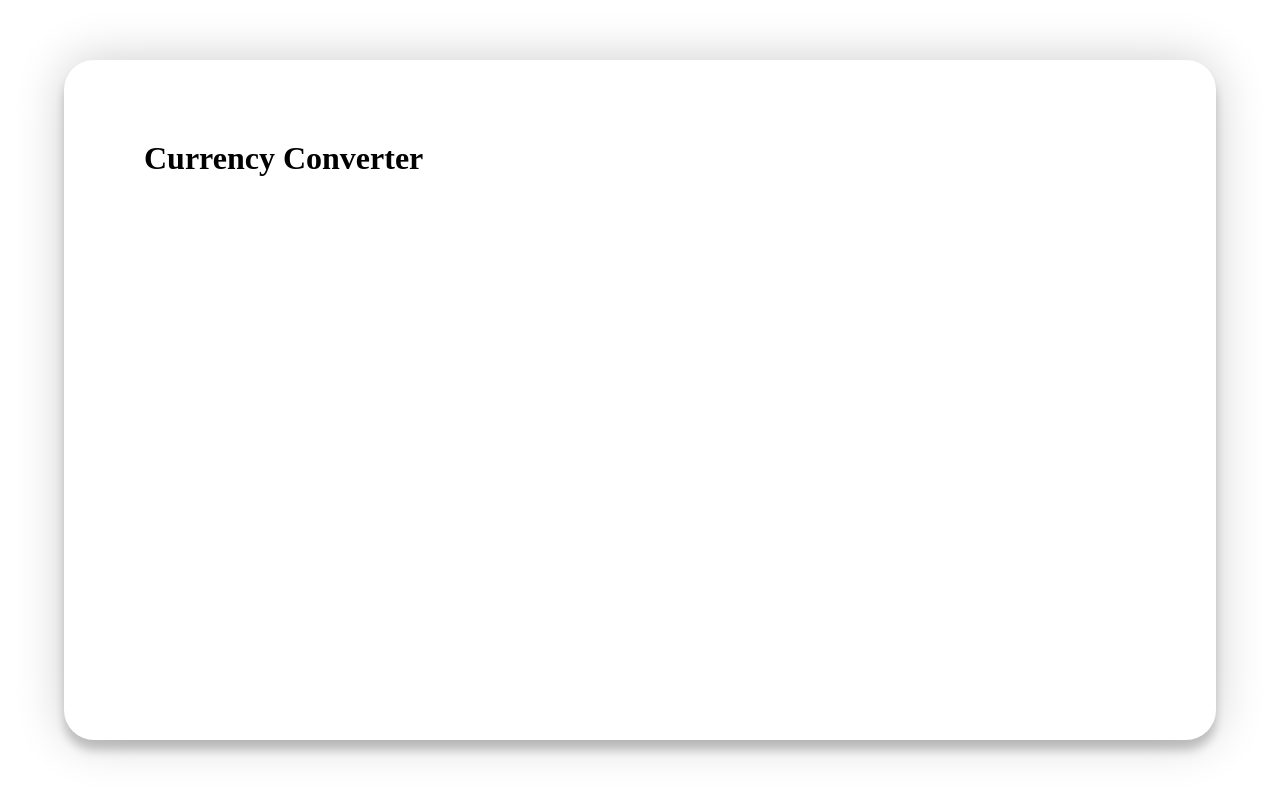
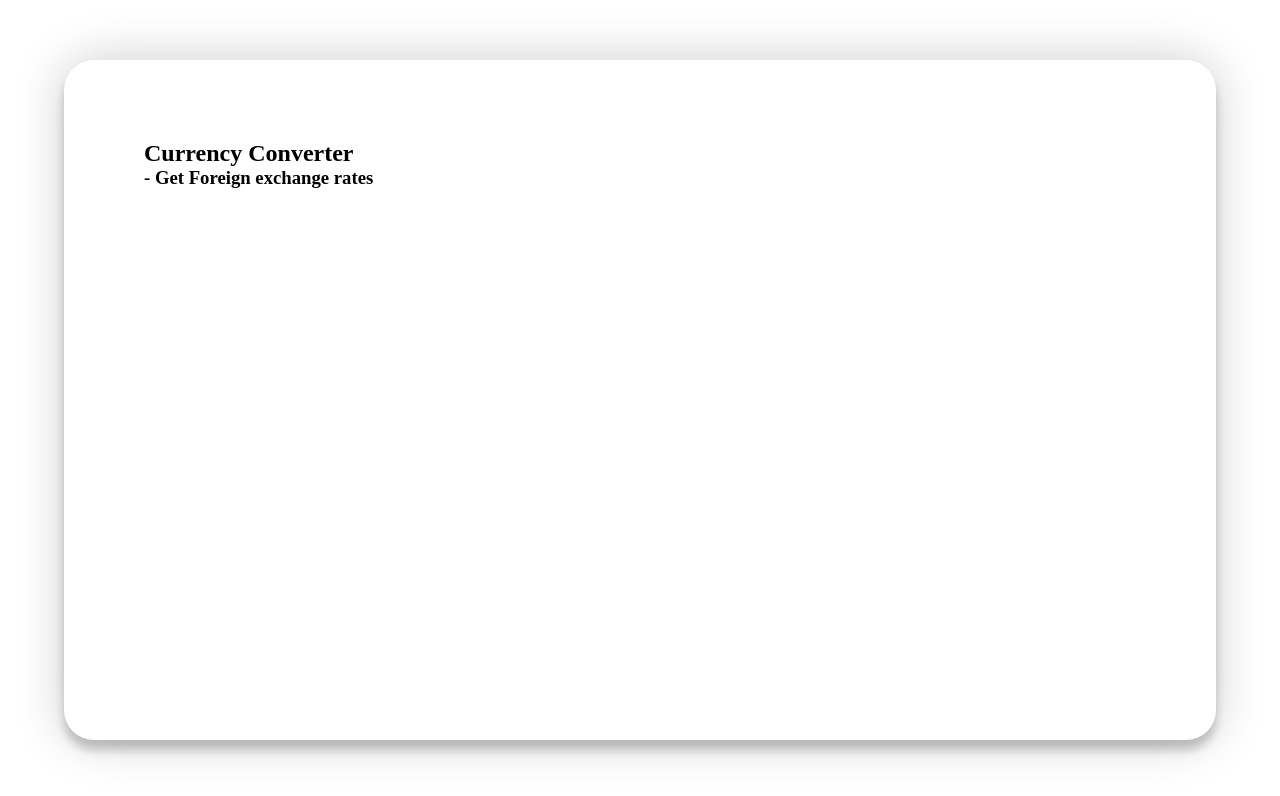
Before and after one commit to abhishek-55/Currency-Converter, a React (Create React App) app: page / in a window 1280 px wide. Shown: the top 796 px of the page. Built offline with nearby package versions, Linux system fonts and the light colour scheme.

Commit message:
Added Title

```diff
--- a/public/index.html
+++ b/public/index.html
@@ -8,6 +8,7 @@
       content="Change any Currency to your desired country's currency "
     />
     <link rel="manifest" href="%PUBLIC_URL%/manifest.json" />
+
 
     <link rel="stylesheet" href="./styles.css" >
 
--- a/src/App.js
+++ b/src/App.js
@@ -1,9 +1,11 @@
 import React from 'react'
+import Title from "./components/Title"
+
 
 export default function App() {
   return (
-    <div>
-      <h1>Currency Converter</h1>
-    </div>
+    <>
+    <Title/>
+    </>
   )
 }
--- /dev/null
+++ b/src/components/Title.js
@@ -0,0 +1,10 @@
+import React from 'react'
+
+export default function Title() {
+    return (
+        <div>
+            <h2>Currency Converter</h2>
+            <h3>- Get Foreign exchange rates </h3>
+        </div>
+    )
+}
```
